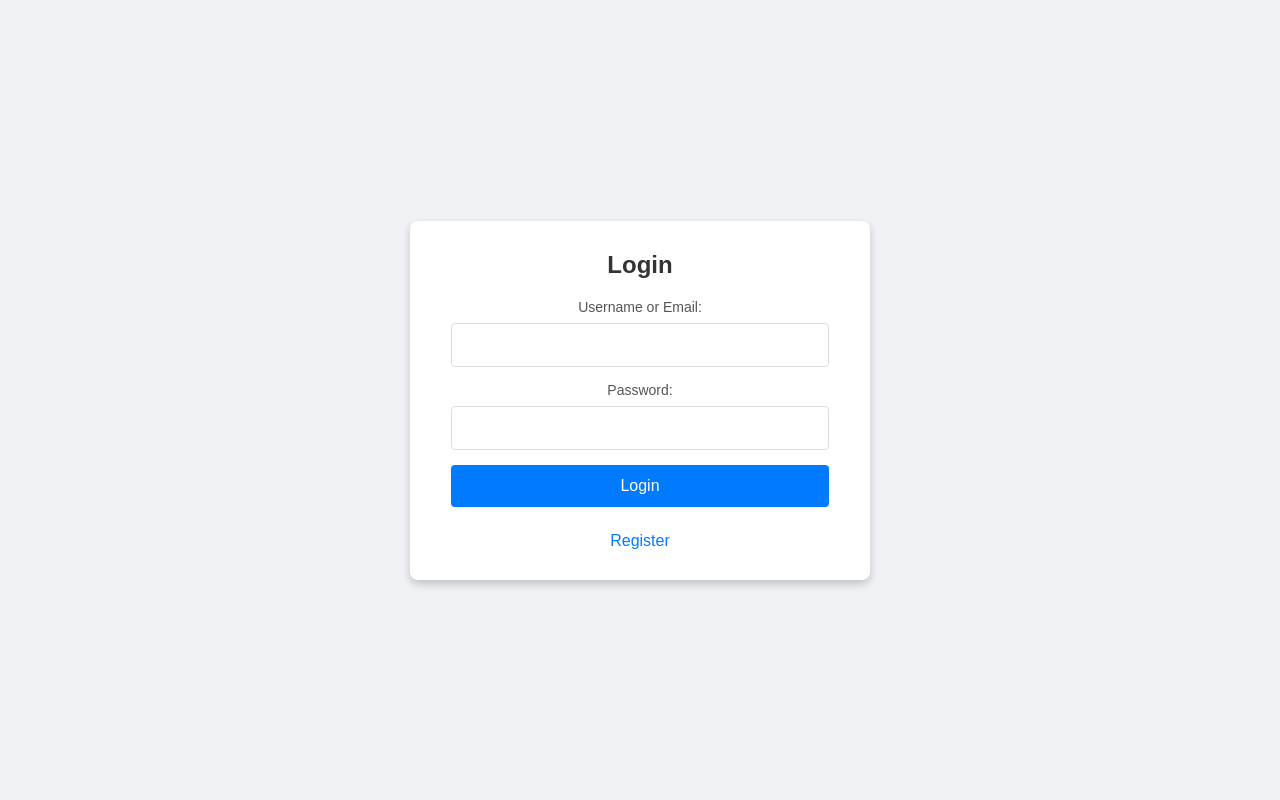
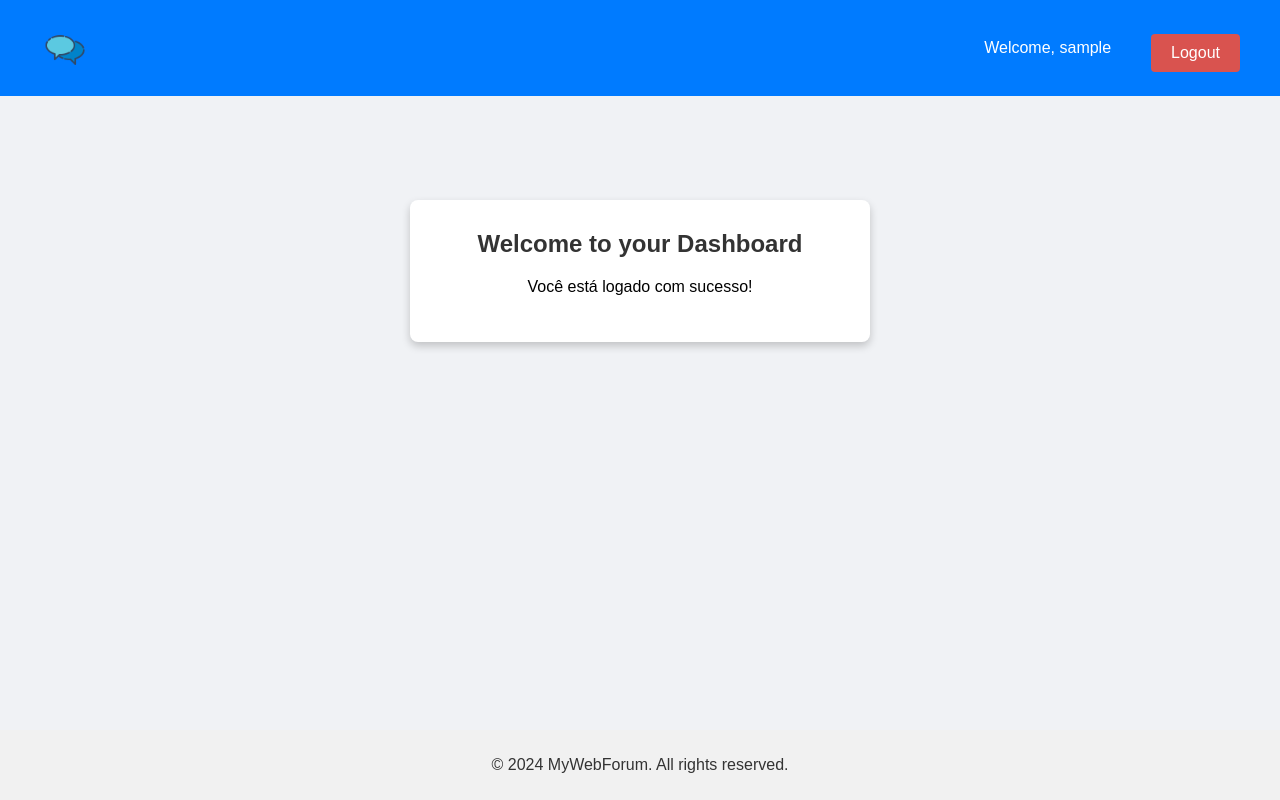
Before and after one commit to mavalu22/trabalhoDevWeb, a PHP site: page /index.php?action=home in a window 1280 px wide. Run offline with PHP 8.4, Linux system fonts and the light colour scheme; the visitor is signed in with stand-in values (Sample User, id 1); data comes from the database, SQL or seed files in the repository; both versions use the stored data as it was after the commit.

Commit message:
Adding home

```diff
--- a/app/controllers/UserController.php
+++ b/app/controllers/UserController.php
@@ -18,8 +18,11 @@ class UserController
 
     public function showLogin()
     {
-        require __DIR__ . '/../views/user/login.php';
-    }
+        if (isset($_SESSION['user_id'])) {
+            header('Location: index.php?action=home');
+            exit();
+        }
+        require __DIR__ . '/../views/user/login.php';    }
 
     public function showRegister()
     {
@@ -36,6 +39,7 @@ class UserController
 
             if ($user && password_verify($password, $user['password'])) {
                 $_SESSION['user_id'] = $user['id'];
+                $_SESSION['username'] = $user["username"];
                 header('Location: index.php');
                 exit();
             } else {
@@ -52,12 +56,28 @@ class UserController
         $password = $_POST['password'] ?? '';
 
         if ($username && $email && $password) {
-            if ($this->userModel->create($username, $email, $password)) {
-                header('Location: index.php?action=login');
+            $userUN = $this->userModel->findByUsernameOrEmail($username);
+            $userEM = $this->userModel->findByUsernameOrEmail($email);
+
+            if (!($userUN || $userEM)){
+                if ($this->userModel->create($username, $email, $password)) {
+                    header('Location: index.php?action=login');
+                    exit();
+                }
+            }else{
+                header('Location: index.php?action=register&error=1');
                 exit();
-            } else {
             }
         }
+    }
+
+    public function home()
+    {
+        if (!isset($_SESSION['user_id'])) {
+            header('Location: /public/index.php?action=login');
+            exit();
+        }
+        require __DIR__ . '/../views/user/home.php';
     }
 
     public function logout()
--- /dev/null
+++ b/app/views/footer.php
@@ -0,0 +1,8 @@
+</main>
+    <footer>
+        <div class="footer-container">
+            <p>&copy; <?php echo date('Y'); ?> MyWebForum. All rights reserved.</p>
+        </div>
+    </footer>
+</body>
+</html>
--- /dev/null
+++ b/app/views/header.php
@@ -0,0 +1,30 @@
+<!DOCTYPE html>
+<html lang="en">
+<head>
+    <meta charset="UTF-8">
+    <meta name="viewport" content="width=device-width, initial-scale=1.0">
+    <title><?php echo $title; ?></title>
+    <link rel="stylesheet" href="/public/css/styles.css">
+</head>
+<body>
+    <header>
+        <div class="header-container">
+            <div class="logo">
+                <a href="index.php">
+                    <img src="/public/images/online.ico" alt="WebForum" class="site-logo">
+                </a>
+            </div>
+            <nav>
+                <ul>
+                <?php if (isset($_SESSION['user_id'])): ?>
+                        <li><span class="username">Welcome, <?php echo htmlspecialchars($_SESSION['username']); ?></span></li>
+                        <li><a href="index.php?action=logout" class="button-logout">Logout</a></li>
+                    <?php else: ?>
+                        <li><a href="index.php?action=login">Login</a></li>
+                        <li><a href="index.php?action=register">Register</a></li>
+                    <?php endif; ?>
+                </ul>
+            </nav>
+        </div>
+    </header>
+    <main>
--- /dev/null
+++ b/app/views/user/home.php
@@ -0,0 +1,9 @@
+<?php $title = 'Home'; ?>
+<?php include __DIR__ . '/../header.php'; ?>
+
+<div class="container">
+    <h1>Welcome to your Dashboard</h1>
+    <p>Você está logado com sucesso!</p>
+</div>
+
+<?php include __DIR__ . '/../footer.php'; ?>
--- a/app/views/user/login.php
+++ b/app/views/user/login.php
@@ -7,6 +7,7 @@
     <link rel="stylesheet" href="/public/css/styles.css">
 </head>
 <body>
+    <?php include __DIR__ . '/../header.php'; ?>
         <div class="container">
             <h1>Login</h1>
             <form action="index.php?action=login" method="post">
@@ -21,5 +22,6 @@
             <?php endif; ?>
             <a href="index.php?action=register">Register</a>
         </div>
+    <?php include __DIR__ . '/../footer.php'; ?>
 </body>
 </html>
--- a/app/views/user/register.php
+++ b/app/views/user/register.php
@@ -7,6 +7,7 @@
     <link rel="stylesheet" href="/public/css/styles.css">
 </head>
 <body>
+    <?php include __DIR__ . '/../header.php'; ?>
         <div class="container">
             <h1>Register</h1>
             <form action="index.php?action=register" method="post">
@@ -18,7 +19,11 @@
                 <input type="password" id="password" name="password" required>
                 <button type="submit">Register</button>
             </form>
+            <?php if (isset($_GET['error'])): ?>
+                <p class="error-message">Username/Email already in use!</p>
+            <?php endif; ?>
             <a href="index.php?action=login">Login</a>
         </div>
+    <?php include __DIR__ . '/../footer.php'; ?>
 </body>
 </html>
--- a/index.php
+++ b/index.php
@@ -24,6 +24,10 @@ switch ($action) {
         }
         break;
 
+    case 'home':
+        $controller->home();
+        break;
+
     case 'logout':
         $controller->logout();
         break;
--- a/public/css/styles.css
+++ b/public/css/styles.css
@@ -1,3 +1,4 @@
+/* Reset básico de margens e preenchimentos */
 body,
 h1,
 label,
@@ -8,16 +9,95 @@ button {
     box-sizing: border-box;
 }
 
+/* Estilos gerais do corpo */
 body {
     font-family: 'Arial', sans-serif;
     background-color: #f0f2f5;
     display: flex;
-    justify-content: center;
-    align-items: center;
-    height: 100vh;
+    flex-direction: column;
+    min-height: 100vh;
     margin: 0;
 }
 
+/* Estilos do cabeçalho */
+header {
+    background-color: #007bff;
+    color: #fff;
+    padding: 15px 0;
+    width: 100%;
+    position: fixed;
+    /* Fixa o cabeçalho no topo */
+    top: 0;
+    left: 0;
+    z-index: 1000;
+}
+
+.header-container {
+    max-width: 1200px;
+    margin: 0 auto;
+    padding: 0 20px;
+    display: flex;
+    justify-content: space-between;
+    align-items: center;
+}
+
+.logo a {
+    color: #fff;
+    text-decoration: none;
+    font-size: 24px;
+    font-weight: bold;
+}
+
+.site-logo {
+    height: 50px;
+    width: auto;
+}
+
+nav ul {
+    list-style: none;
+    margin: 0;
+    padding: 0;
+    display: flex;
+    align-items: center;
+}
+
+nav ul li {
+    margin-left: 20px;
+}
+
+nav ul li a {
+    color: #fff;
+    text-decoration: none;
+    font-size: 16px;
+}
+
+nav ul li a:hover {
+    text-decoration: underline;
+}
+
+/* Estilo do username no header */
+.username {
+    color: #fff;
+    font-size: 16px;
+    margin-right: 20px;
+    /* Espaço entre o username e o botão de logout */
+}
+
+/* Estilo do botão de logout no cabeçalho */
+.button-logout {
+    background-color: #d9534f;
+    color: #fff;
+    padding: 10px 20px;
+    border-radius: 4px;
+    text-decoration: none;
+    font-size: 16px;
+}
+
+.button-logout:hover {
+    background-color: #c9302c;
+}
+
+/* Container centralizado */
 .container {
     background: #ffffff;
     padding: 30px;
@@ -25,15 +105,19 @@ body {
     box-shadow: 0 4px 8px rgba(0, 0, 0, 0.2);
     width: 100%;
     max-width: 400px;
+    margin: 200px auto;
+    /* Adiciona um espaçamento para que o conteúdo não fique coberto pelo cabeçalho */
     text-align: center;
 }
 
+/* Estilos dos títulos */
 h1 {
     margin-bottom: 20px;
     color: #333;
     font-size: 24px;
 }
 
+/* Estilos dos labels */
 label {
     display: block;
     margin-bottom: 8px;
@@ -41,6 +125,7 @@ label {
     font-size: 14px;
 }
 
+/* Estilos dos inputs e botões */
 input[type="text"],
 input[type="email"],
 input[type="password"],
@@ -53,6 +138,7 @@ button {
     font-size: 16px;
 }
 
+/* Estilo dos botões */
 button {
     background-color: #007bff;
     color: #fff;
@@ -67,12 +153,14 @@ button:hover {
     background-color: #0056b3;
 }
 
+/* Mensagem de erro */
 .error-message {
     color: #d9534f;
     margin-bottom: 15px;
     font-size: 14px;
 }
 
+/* Link */
 a {
     color: #007bff;
     text-decoration: none;
@@ -83,3 +171,19 @@ a {
 a:hover {
     text-decoration: underline;
 }
+
+/* Estilos do rodapé */
+footer {
+    background-color: #f1f1f1;
+    color: #333;
+    padding: 10px 0;
+    text-align: center;
+    margin-top: auto;
+    /* Faz o rodapé permanecer no final */
+}
+
+.footer-container {
+    max-width: 1200px;
+    margin: 0 auto;
+    padding: 0 20px;
+}
```
Also changed, not shown: database/forum.db, public/images/online.ico (added). Lines whose indentation alone changed are shown as unchanged.
